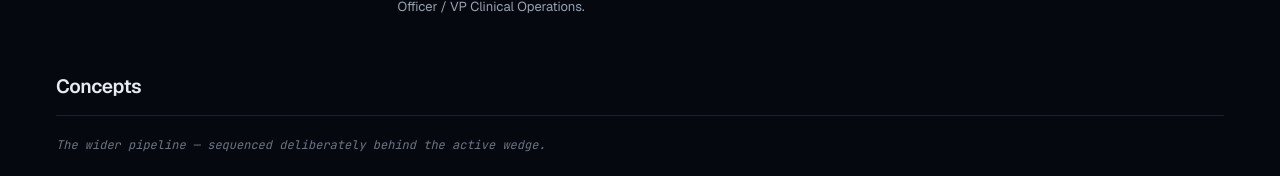
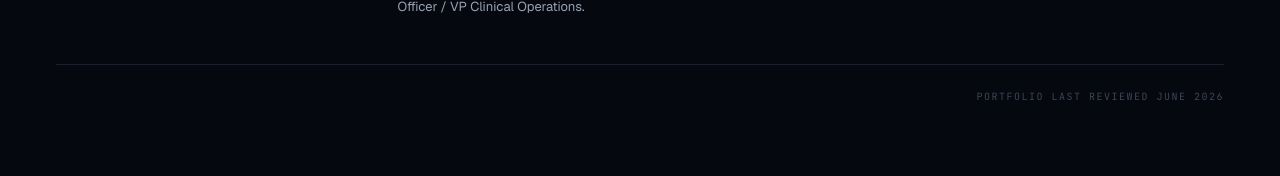
Before and after one commit to mobluehq-llc/mobluehq-site, a plain HTML site: page portfolio.html in a window 1280 px wide. Shown: the part 1403-1579 px from the top of the page. Drawn offline with nearby package versions, Linux system fonts and the light colour scheme.

Commit message:
portfolio: remove Concepts subtitle line

```diff
--- a/portfolio.html
+++ b/portfolio.html
@@ -215,7 +215,6 @@ async function loadPortfolio() {
     root.innerHTML = '';
     root.appendChild(buildSection('Active MVP', active_mvp));
     root.appendChild(buildSection('In Development', dev));
-    root.appendChild(buildSection('Concepts', concepts, 'The wider pipeline — sequenced deliberately behind the active wedge.'));
 
     if (metaEl && data.lastReviewed) {
       metaEl.textContent = 'Portfolio last reviewed ' + data.lastReviewed;
```
